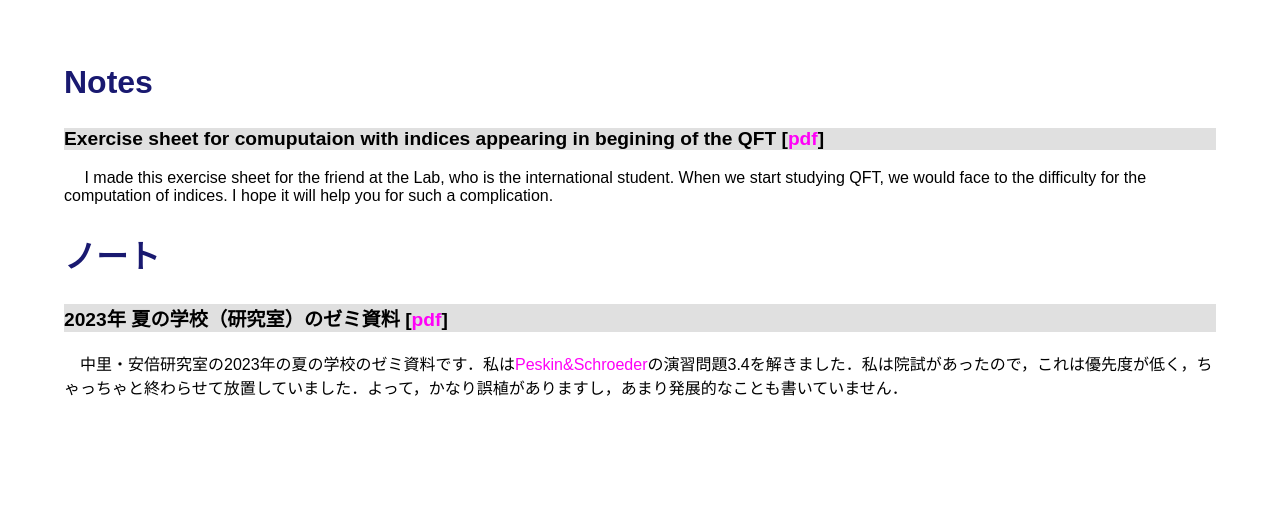
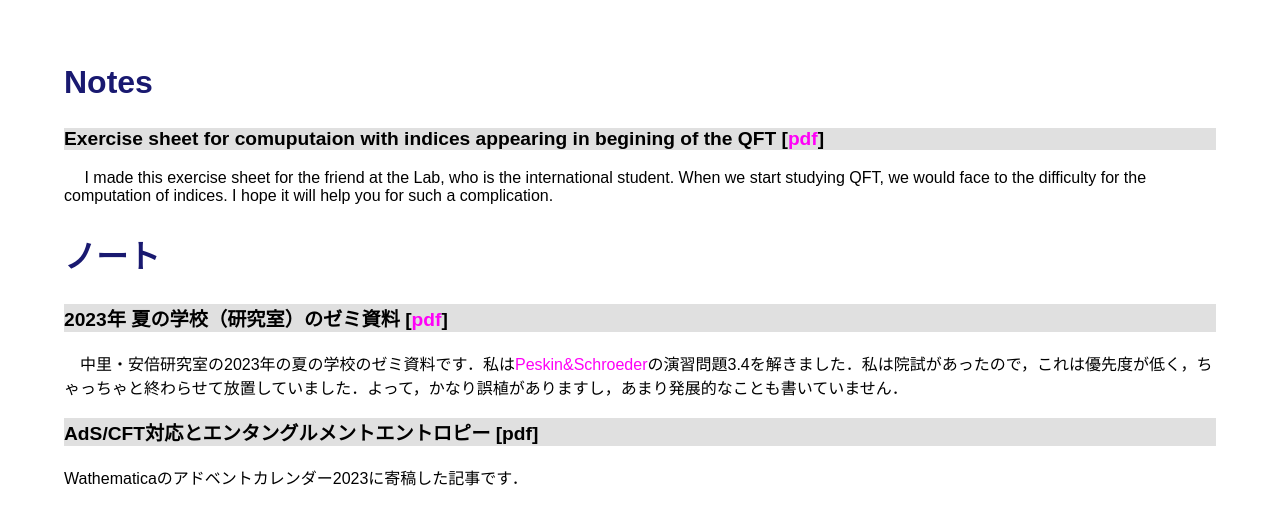
Before and after one commit to dxmegvpw/imiya.github.io, a Jekyll site: the page notes/notes.html, which Jekyll copies as it is, in a window 1280 px wide. Shown: the top 525 px of the page. Built offline with Jekyll 4.4.1, drawn with Linux system fonts in a browser that asks for light colours.

Commit message:
modified

```diff
--- a/index.html
+++ b/index.html
@@ -54,7 +54,7 @@
             <a href="notes/notes.html">Some notes in English and/or Japanese</a>
         </li>
         <li>
-            AdS/CFT対応とエンタングルメントエントロピー (アドベントカレンダー2023の企画記事) [pdf]
+            AdS/CFT対応とエンタングルメントエントロピー (アドベントカレンダー2023の企画記事) [<a href="notes/notes.html#adscft_and_ee">リンク</a>]
         </li>
         <li>
             <a href="miscellany/miscellany.html">その他、雑多な文章</a>
--- a/notes/notes.html
+++ b/notes/notes.html
@@ -34,5 +34,14 @@
         &emsp;中里・安倍研究室の2023年の夏の学校のゼミ資料です．私は<a href="https://www.amazon.co.jp/dp/0201503972" target="_blank">Peskin&Schroeder</a>の演習問題3.4を解きました．私は院試があったので，これは優先度が低く，ちゃっちゃと終わらせて放置していました．よって，かなり誤植がありますし，あまり発展的なことも書いていません．
     </p>
 
+    <h3 id="adscft_and_ee">
+        AdS/CFT対応とエンタングルメントエントロピー
+        [pdf]
+    </h3>
+
+    <p>
+        Wathematicaのアドベントカレンダー2023に寄稿した記事です．
+    </p>
+
 </body>
 </html>
```
